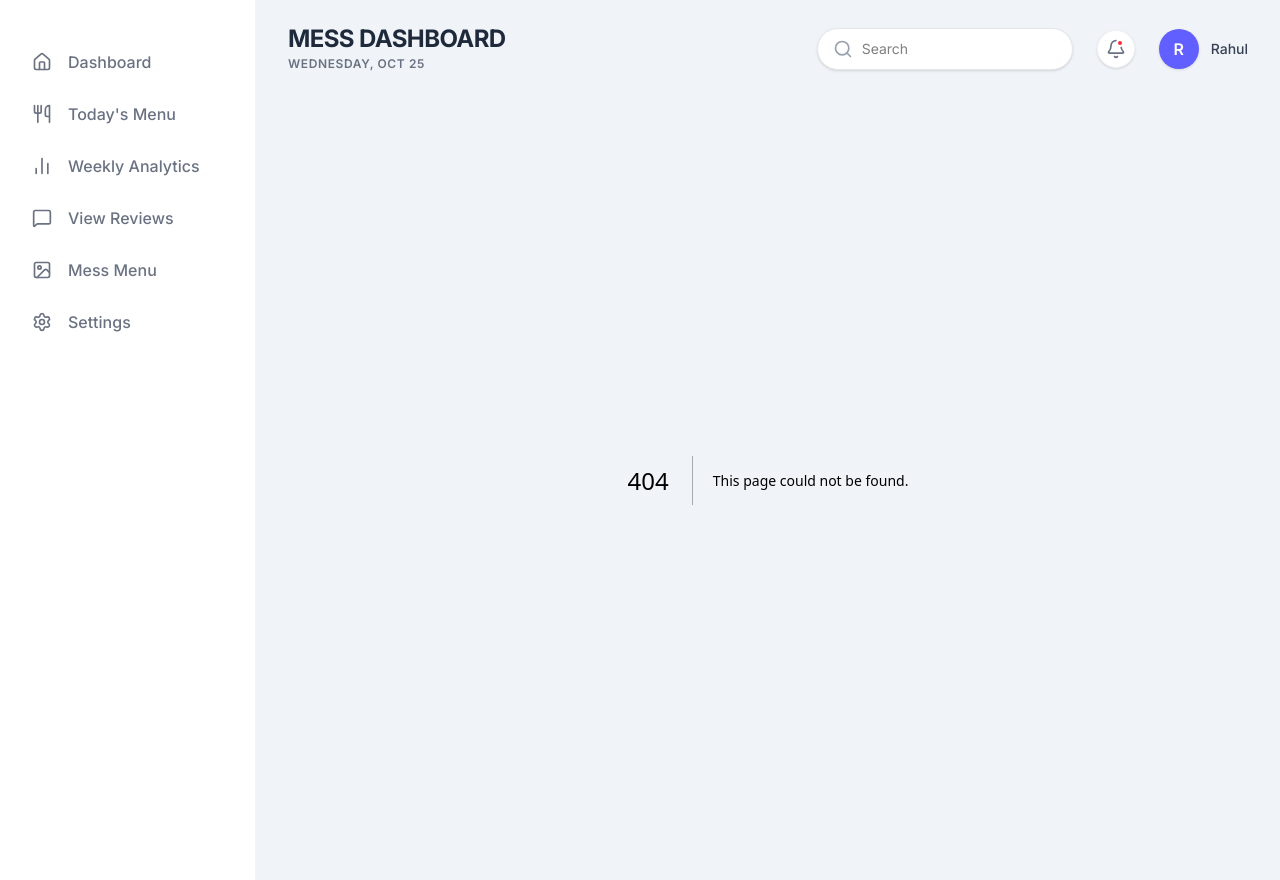
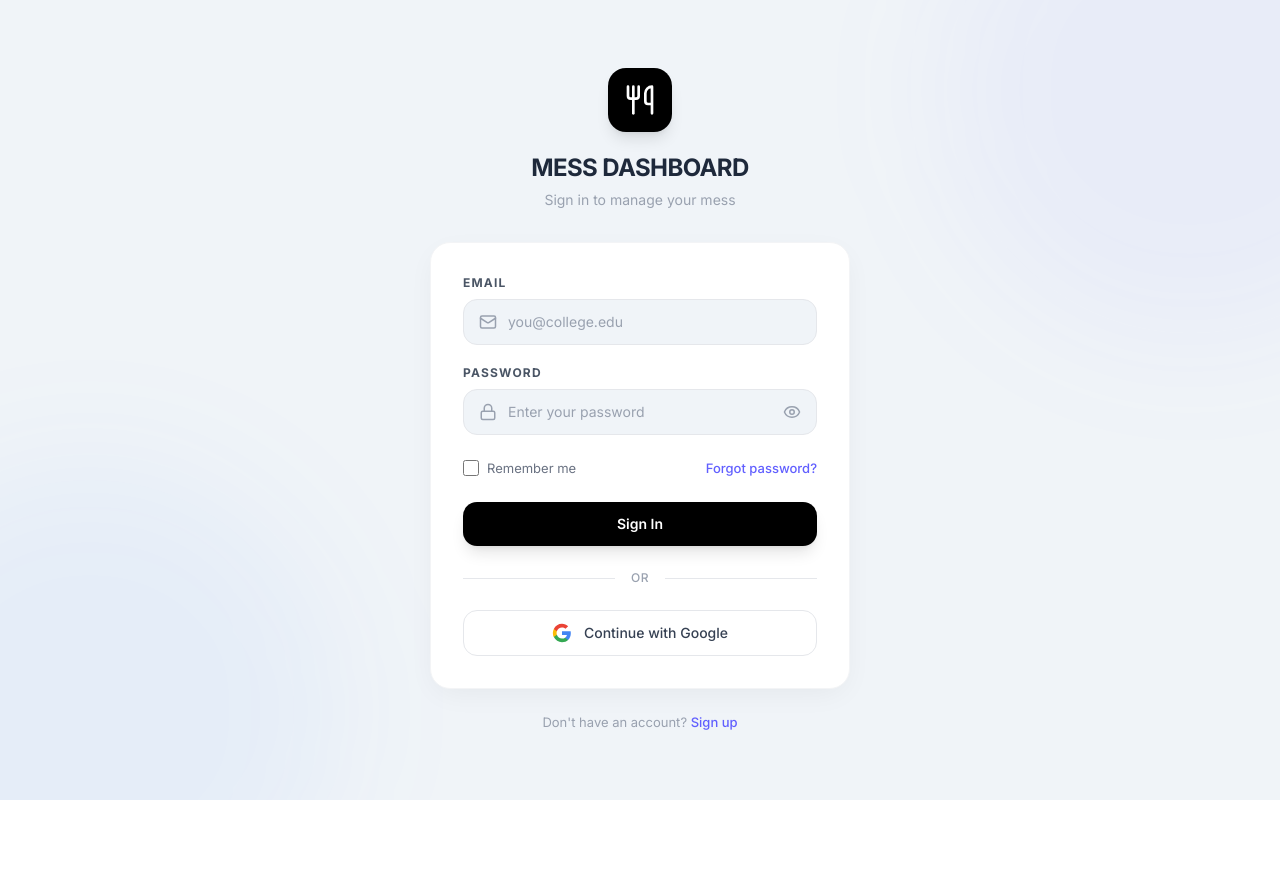
Before and after one commit to SwarnabhG07/messcheck, a Next.js app: page /login in a window 1280 px wide. Before the commit this address had no page. After the commit the page ends 800 px from the top, so only its background shows below. Built offline with nearby package versions, Linux system fonts and the light colour scheme.

Commit message:
feat: add login page component UI

```diff
--- a/app/components/AppLayout.tsx
+++ b/app/components/AppLayout.tsx
@@ -24,6 +24,11 @@ const menuItems = [
 
 export default function AppLayout({ children }: { children: React.ReactNode }) {
   const pathname = usePathname();
+
+  const authRoutes = ["/login", "/signup"];
+  if (authRoutes.includes(pathname)) {
+    return <>{children}</>;
+  }
 
   return (
     <div className="flex min-h-screen bg-[#f0f4f8] font-sans">
--- /dev/null
+++ b/app/login/page.tsx
@@ -0,0 +1,156 @@
+"use client";
+
+import { useState } from "react";
+import { Utensils, Eye, EyeOff, Mail, Lock } from "lucide-react";
+
+export default function LoginPage() {
+  const [showPassword, setShowPassword] = useState(false);
+  const [email, setEmail] = useState("");
+  const [password, setPassword] = useState("");
+
+  return (
+    <div className="min-h-screen bg-[#f0f4f8] flex items-center justify-center px-4 font-sans">
+      {/* Background subtle pattern */}
+      <div className="absolute inset-0 overflow-hidden pointer-events-none">
+        <div className="absolute -top-40 -right-40 w-[500px] h-[500px] rounded-full bg-indigo-500/5 blur-3xl" />
+        <div className="absolute -bottom-40 -left-40 w-[500px] h-[500px] rounded-full bg-blue-500/5 blur-3xl" />
+      </div>
+
+      <div className="relative w-full max-w-[420px]">
+        {/* Logo & Branding */}
+        <div className="text-center mb-8">
+          <div className="inline-flex items-center justify-center w-16 h-16 rounded-2xl bg-black text-white mb-5 shadow-lg shadow-black/10">
+            <Utensils className="w-8 h-8" />
+          </div>
+          <h1 className="text-2xl font-bold text-[#1e293b] tracking-tight">
+            MESS DASHBOARD
+          </h1>
+          <p className="text-gray-400 text-sm mt-1.5">
+            Sign in to manage your mess
+          </p>
+        </div>
+
+        {/* Login Card */}
+        <div className="bg-white rounded-[20px] shadow-[0_8px_30px_-6px_rgba(0,0,0,0.06)] border border-gray-100 p-8">
+          {/* Email Field */}
+          <div className="mb-5">
+            <label
+              htmlFor="email"
+              className="block text-gray-600 text-xs font-bold tracking-widest uppercase mb-2"
+            >
+              EMAIL
+            </label>
+            <div className="relative">
+              <Mail className="w-[18px] h-[18px] text-gray-400 absolute left-4 top-1/2 -translate-y-1/2" />
+              <input
+                id="email"
+                type="email"
+                value={email}
+                onChange={(e) => setEmail(e.target.value)}
+                placeholder="you@college.edu"
+                className="w-full pl-11 pr-4 py-3 rounded-xl bg-[#f0f4f8] border border-gray-200 focus:outline-none focus:ring-2 focus:ring-black/10 focus:border-gray-300 text-sm text-gray-900 placeholder:text-gray-400 transition-all"
+              />
+            </div>
+          </div>
+
+          {/* Password Field */}
+          <div className="mb-6">
+            <label
+              htmlFor="password"
+              className="block text-gray-600 text-xs font-bold tracking-widest uppercase mb-2"
+            >
+              PASSWORD
+            </label>
+            <div className="relative">
+              <Lock className="w-[18px] h-[18px] text-gray-400 absolute left-4 top-1/2 -translate-y-1/2" />
+              <input
+                id="password"
+                type={showPassword ? "text" : "password"}
+                value={password}
+                onChange={(e) => setPassword(e.target.value)}
+                placeholder="Enter your password"
+                className="w-full pl-11 pr-12 py-3 rounded-xl bg-[#f0f4f8] border border-gray-200 focus:outline-none focus:ring-2 focus:ring-black/10 focus:border-gray-300 text-sm text-gray-900 placeholder:text-gray-400 transition-all"
+              />
+              <button
+                type="button"
+                onClick={() => setShowPassword(!showPassword)}
+                className="absolute right-4 top-1/2 -translate-y-1/2 text-gray-400 hover:text-gray-600 transition-colors"
+              >
+                {showPassword ? (
+                  <EyeOff className="w-[18px] h-[18px]" />
+                ) : (
+                  <Eye className="w-[18px] h-[18px]" />
+                )}
+              </button>
+            </div>
+          </div>
+
+          {/* Remember & Forgot */}
+          <div className="flex items-center justify-between mb-6">
+            <label className="flex items-center gap-2 cursor-pointer">
+              <input
+                type="checkbox"
+                className="w-4 h-4 rounded border-gray-300 accent-black"
+              />
+              <span className="text-gray-500 text-[13px]">Remember me</span>
+            </label>
+            <a
+              href="#"
+              className="text-[13px] text-indigo-500 hover:text-indigo-600 font-medium transition-colors"
+            >
+              Forgot password?
+            </a>
+          </div>
+
+          {/* Sign In Button */}
+          <button className="w-full py-3 bg-black text-white font-semibold text-sm rounded-xl hover:bg-gray-900 active:scale-[0.98] transition-all shadow-lg shadow-black/10">
+            Sign In
+          </button>
+
+          {/* Divider */}
+          <div className="flex items-center gap-4 my-6">
+            <div className="flex-1 h-px bg-gray-200" />
+            <span className="text-gray-400 text-xs font-medium uppercase tracking-wider">
+              or
+            </span>
+            <div className="flex-1 h-px bg-gray-200" />
+          </div>
+
+          {/* Google Sign In */}
+          <button className="w-full py-3 bg-white border border-gray-200 text-gray-700 font-medium text-sm rounded-xl hover:bg-gray-50 active:scale-[0.98] transition-all flex items-center justify-center gap-3">
+            <svg className="w-5 h-5" viewBox="0 0 24 24">
+              <path
+                d="M22.56 12.25c0-.78-.07-1.53-.2-2.25H12v4.26h5.92a5.06 5.06 0 0 1-2.2 3.32v2.77h3.57c2.08-1.92 3.28-4.74 3.28-8.1z"
+                fill="#4285F4"
+              />
+              <path
+                d="M12 23c2.97 0 5.46-.98 7.28-2.66l-3.57-2.77c-.98.66-2.23 1.06-3.71 1.06-2.86 0-5.29-1.93-6.16-4.53H2.18v2.84C3.99 20.53 7.7 23 12 23z"
+                fill="#34A853"
+              />
+              <path
+                d="M5.84 14.09c-.22-.66-.35-1.36-.35-2.09s.13-1.43.35-2.09V7.07H2.18C1.43 8.55 1 10.22 1 12s.43 3.45 1.18 4.93l2.85-2.22.81-.62z"
+                fill="#FBBC05"
+              />
+              <path
+                d="M12 5.38c1.62 0 3.06.56 4.21 1.64l3.15-3.15C17.45 2.09 14.97 1 12 1 7.7 1 3.99 3.47 2.18 7.07l3.66 2.84c.87-2.6 3.3-4.53 6.16-4.53z"
+                fill="#EA4335"
+              />
+            </svg>
+            Continue with Google
+          </button>
+        </div>
+
+        {/* Footer */}
+        <p className="text-center text-gray-400 text-[13px] mt-6">
+          Don&apos;t have an account?{" "}
+          <a
+            href="#"
+            className="text-indigo-500 hover:text-indigo-600 font-medium transition-colors"
+          >
+            Sign up
+          </a>
+        </p>
+      </div>
+    </div>
+  );
+}
```
